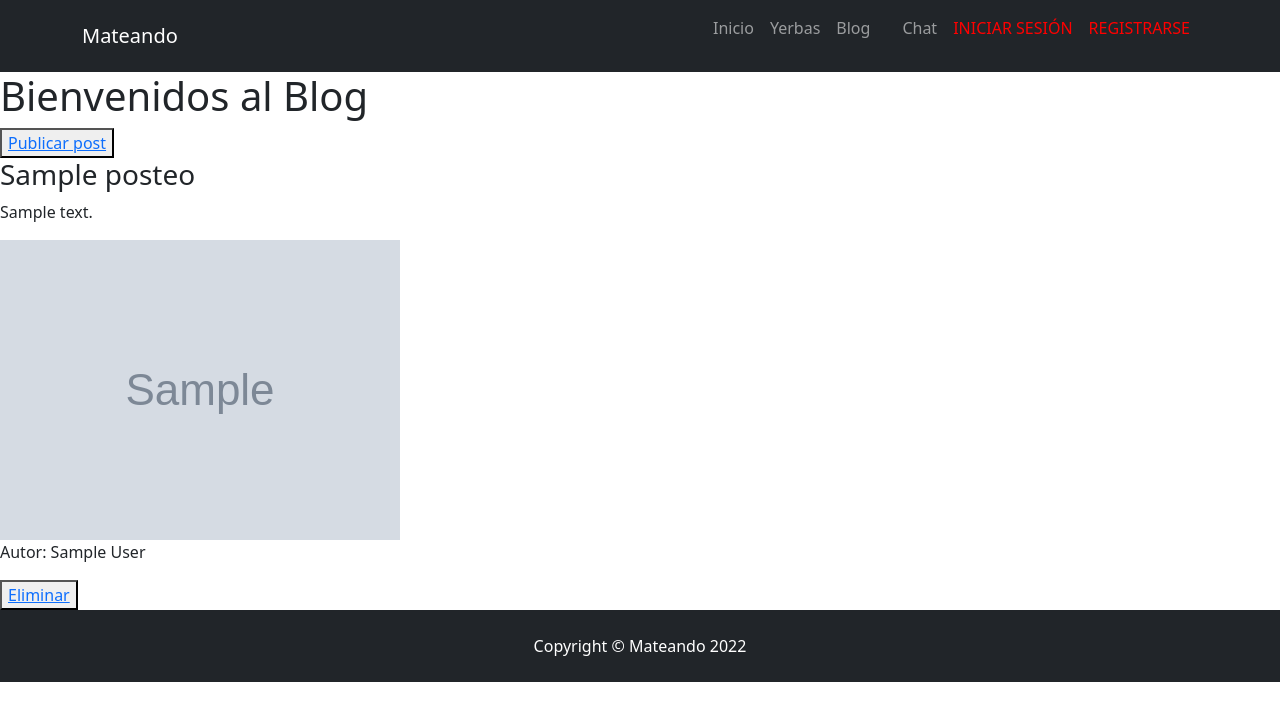
After one commit to JereJuarez/mateando, a Django app: page /MatesApp/blog/ in a window 1280 px wide. The commit adds this page. Shown: the top 721 px of the page. Run offline with Django 4.2, Linux system fonts and the light colour scheme; tables that the repository leaves empty hold one stand-in row (values such as "Sample post"); grey boxes marked "Sample" are stand-in pictures; some libraries are stand-ins or nearby versions.

Commit message:
mateando

```diff
--- a/Mateando/MatesApp/admin.py
+++ b/Mateando/MatesApp/admin.py
@@ -1,6 +1,6 @@
 from tkinter import E
 from django.contrib import admin
-from .models import Avatar, Usuario, Yerba, Canal, CanalMensaje, CanalUsuario
+from .models import Avatar, Usuario, Yerba, Canal, CanalMensaje, CanalUsuario, Posteo
 # Register your models here.
 
 
@@ -25,3 +25,4 @@ admin.site.register(Avatar)
 admin.site.register(Canal, CanalAdmin)
 admin.site.register(CanalMensaje)
 admin.site.register(CanalUsuario)
+admin.site.register(Posteo)
--- a/Mateando/MatesApp/models.py
+++ b/Mateando/MatesApp/models.py
@@ -128,3 +128,16 @@ class Canal(ModelBase):
 
 
     objects= CanalManager()
+
+
+
+#POST
+class Posteo(models.Model):
+
+    nombre=models.CharField(max_length=50)
+    contenido=models.CharField(max_length=400)
+    imagen=models.URLField()
+    author=models.CharField(max_length=50)
+
+    def __str__(self):
+        return f"Autor: {self.author}"
--- /dev/null
+++ b/Mateando/MatesApp/templates/MatesApp/blog.html
@@ -0,0 +1,31 @@
+{% extends "MatesApp/padre.html" %}
+
+{% load static %}
+
+
+{% block contenido_que_cambia %}
+
+{% load static %}
+<link rel="stylesheet" type= "text/css "href="{% static 'estilos.css' %}">
+<h1>Bienvenidos al Blog</h1>
+<button>
+    <a href="{% url 'publicar'  %}">Publicar post</a>
+</button>
+<section>
+    {% for p in posteos %}
+        <article>
+            <h3>{{ p.nombre}}</h3>
+            <p>{{p.contenido}}</p>
+            <img src="{{p.imagen}}">
+            <p>Autor: {{p.author}}</p>
+            <button>
+                <a href="{% url 'deletepost' p.author %}">Eliminar</a>
+            </button>
+        </article>
+    {% endfor %}
+</section>
+
+
+
+
+{% endblock %}
--- a/Mateando/MatesApp/templates/MatesApp/padre.html
+++ b/Mateando/MatesApp/templates/MatesApp/padre.html
@@ -25,7 +25,8 @@
                     <ul class="navbar-nav ms-auto mb-2 mb-lg-0">
                         <li class="nav-item"><a class="nav-link" href="{% url 'inicio' %}">Inicio</a></li>
                         <li class="nav-item"><a class="nav-link" href="{% url 'yerbas' %}">Yerbas</a></li>
-                        <li class="nav-item"><a class="nav-link" aria-current="page" href="#">Blog</a></li>
+                        <li class="nav-item"><a class="nav-link" aria-current="page" href="{% url 'blog' %}">Blog</a></li>
+                        <li class="nav-item"><a class="nav-link" aria-current="page" href="{% url 'publicar' %}"></a></li>
                         <li class="nav-item"><a class="nav-link" href="{% url 'inbox' %}">Chat</a></li>
                         {% if not request.user.is_authenticated %}
                         <li class="nav-item"><a class="nav-link active" href="{% url 'login' %}"><p style="color:#ff0000";>INICIAR SESIÓN</p></a></li>
--- a/Mateando/MatesApp/urls.py
+++ b/Mateando/MatesApp/urls.py
@@ -27,5 +27,8 @@ urlpatterns = [
     path('inbox/ms/<str:username>', views.DetailMs.as_view(), name="detailms" ),
     re_path(UUID_CANAL_REGEX, views.CanalDetailView.as_view()),
     path('inbox/', views.Inbox.as_view(), name="inbox" ),
-    path('inbox/ms/', views.ms, name="dm")
+    path('inbox/ms/', views.ms, name="dm"),
+    path('blog/', views.blog, name='blog'),
+    path('publicar/', views.SharePost, name='publicar'),
+    path('delete/<post_author>', views.DeletePost, name='deletepost'),
 ]
--- a/Mateando/MatesApp/views.py
+++ b/Mateando/MatesApp/views.py
@@ -2,8 +2,8 @@ from contextvars import copy_context
 from urllib.request import Request
 from django.shortcuts import render
 from django.http import HttpResponse, JsonResponse, HttpRequest
-from MatesApp.models import Yerba, Avatar, CanalMensaje, CanalUsuario, Canal, CanalManager, CanalQuerySet
-from MatesApp.forms import UserRegisterForm, UserEditForm, AvatarForm, FormMensajes
+from MatesApp.models import Yerba, Avatar, CanalMensaje, CanalUsuario, Canal, CanalManager, CanalQuerySet, Posteo
+from MatesApp.forms import UserRegisterForm, UserEditForm, AvatarForm, FormMensajes, SendPostForm
 from django.contrib.auth.forms import AuthenticationForm, UserCreationForm
 from django.contrib.auth import login, logout, authenticate
 from django.contrib.auth.mixins import LoginRequiredMixin
@@ -344,4 +344,48 @@ def mensajes_privados(request, username, *args, **kwargs):
 
 
 
+
+
+#POST
+
+
+def SharePost (request):  #PUBLICAR POSTS
+
+    if request.method == 'POST':
+
+        miFormulario = SendPostForm(request.POST)
+
+        print(miFormulario)
+
+        if miFormulario.is_valid():
+
+            informacion = miFormulario.cleaned_data
+
+            post= Posteo(nombre=informacion["nombre"], contenido=informacion["contenido"], imagen=informacion["imagen"], author=informacion["author"])
+            post.save()
+            return render(request,'MatesApp/postenviado.html')
+
+
+    else:
+        miFormulario= SendPostForm()
+
+    return render(request,'MatesApp/sendpost.html', {'miFormulario':miFormulario})
+
+
+
+def DeletePost(request, post_author): #ELIMINAR POST
+    post= Posteo.objects.get(author=post_author)
+    post.delete()
+
+    publicaciones= Posteo.objects.all() #trae todos los post
+
+    return render(request, "MatesApp/blog.html", {"publicaciones":publicaciones})
+
+def blog(request):
+    posteos = Posteo.objects.all() #trae todos los post
+    return render(request, "MatesApp/blog.html",{"posteos": posteos} )
+
+
+
+
 # Create your views here.
```
Also changed, not shown: Mateando/MatesApp/forms.py (+11 -0 lines), Mateando/MatesApp/templates/MatesApp/postenviado.html (added, +19 -0 lines), Mateando/MatesApp/templates/MatesApp/sendpost.html (added, +29 -0 lines), Mateando/MatesApp/migrations/0006_posteo.py (added), Mateando/db.sqlite3.
